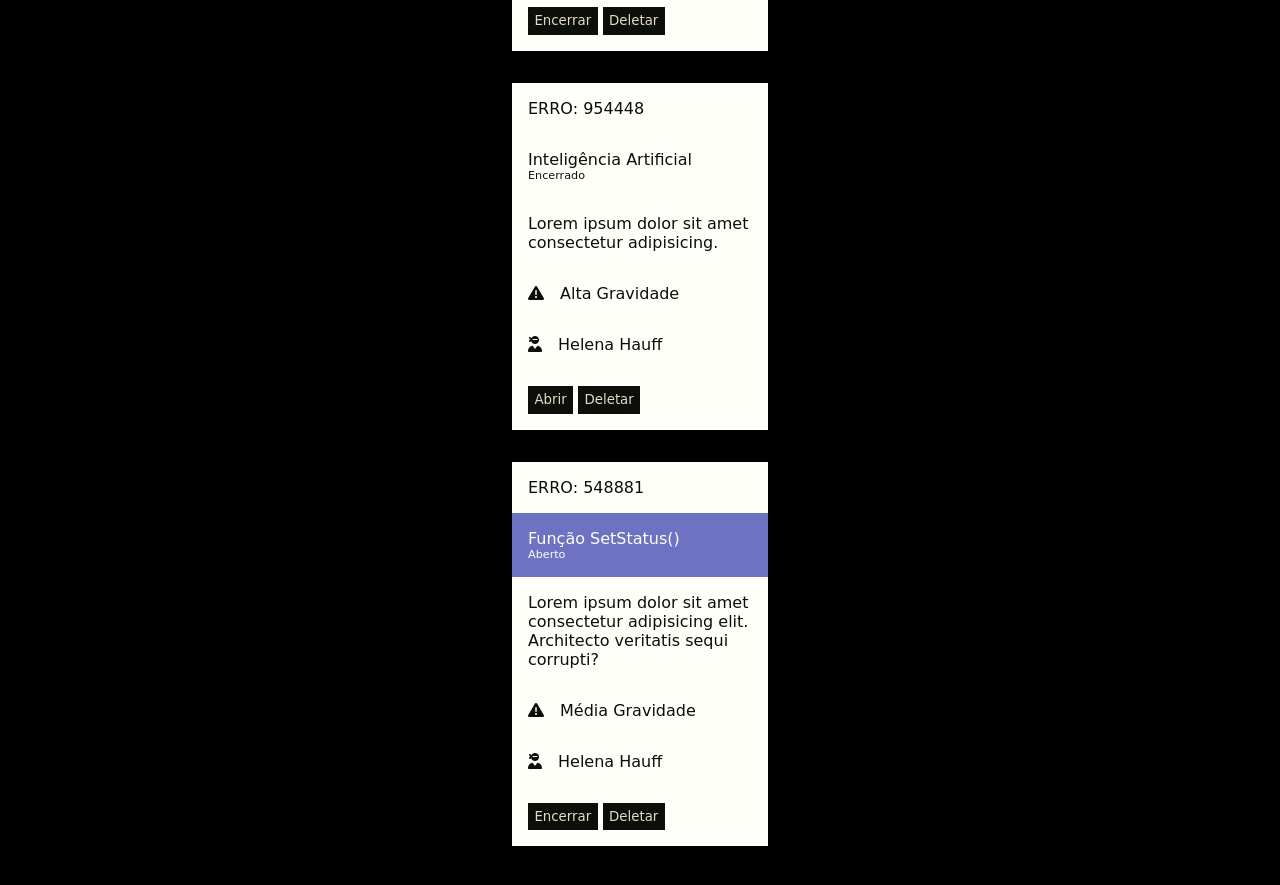
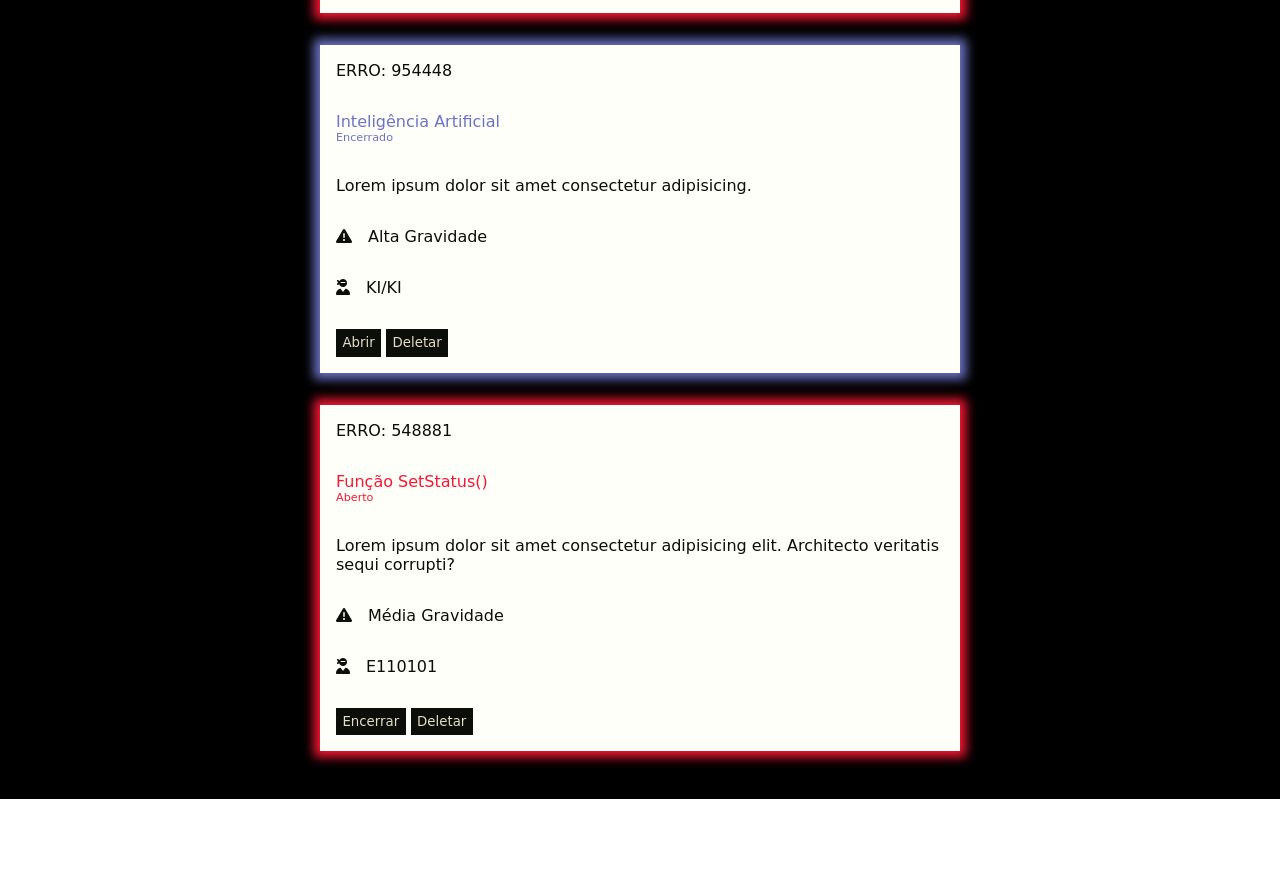
Before and after one commit to codigoisaac/ErrorVase, a plain HTML site: page index-new.html in a window 1280 px wide. Shown: the part 1163-2048 px from the top of the page. After the commit the page ends 1962 px from the top, so only its background shows below. Drawn offline with Linux system fonts and the light colour scheme; a web font is replaced by a local one.

Commit message:
Added Responsiveness and style for the issues

```diff
--- a/index-new.html
+++ b/index-new.html
@@ -9,7 +9,6 @@
   <body>
     <section id="home">
       <div id="title">
-        <img src="logo.png" alt="logo" />
         ErrorVase
       </div>
 
@@ -54,9 +53,9 @@
 
     <section id="issues" class="centered">
       <!-- Erros como exemplo -->
-      <div class="issue">
+      <div class="issue issue-open">
         <div class="id">ERRO: 877445</div>
-        <div class="title-n-status-open">
+        <div class="title-n-status">
           <div class="title">Acesso ao Servidor</div>
           <div class="status">Aberto</div>
         </div>
@@ -75,9 +74,9 @@
         </div>
       </div>
 
-      <div class="issue">
+      <div class="issue issue-closed">
         <div class="id">ERRO: 954448</div>
-        <div class="title-n-status-closed">
+        <div class="title-n-status">
           <div class="title">Inteligência Artificial</div>
           <div class="status">Encerrado</div>
         </div>
@@ -87,18 +86,16 @@
         <div class="severity">
           <i class="icon fas fa-exclamation-triangle"></i>Alta Gravidade
         </div>
-        <div class="assign">
-          <i class="icon fas fa-user-ninja"></i>Helena Hauff
-        </div>
+        <div class="assign"><i class="icon fas fa-user-ninja"></i>KI/KI</div>
         <div class="buttons">
           <button class="btn btn-warning">Abrir</button>
           <button class="btn btn-danger">Deletar</button>
         </div>
       </div>
 
-      <div class="issue">
+      <div class="issue issue-open">
         <div class="id">ERRO: 548881</div>
-        <div class="title-n-status-open">
+        <div class="title-n-status">
           <div class="title">Função SetStatus()</div>
           <div class="status">Aberto</div>
         </div>
@@ -109,9 +106,7 @@
         <div class="severity">
           <i class="icon fas fa-exclamation-triangle"></i>Média Gravidade
         </div>
-        <div class="assign">
-          <i class="icon fas fa-user-ninja"></i>Helena Hauff
-        </div>
+        <div class="assign"><i class="icon fas fa-user-ninja"></i>E110101</div>
         <div class="buttons">
           <button class="btn btn-warning">Encerrar</button>
           <button class="btn btn-danger">Deletar</button>
--- a/style.css
+++ b/style.css
@@ -34,9 +34,6 @@ section {
   flex-grow: 1;
   /* font-size: 7rem; */
   font-size: 2rem;
-}
-#title img {
-  display: none;
 }
 
 #vase {
@@ -116,14 +113,23 @@ form {
   color: var(--black);
   background-color: var(--white);
   margin: 1rem 0;
-  max-width: 256px;
+  width: 80vw;
+  /* box-shadow: 0px 0px 10px 6px var(--white); */
 }
 .issue > * {
   padding: 1rem;
 }
-.issue .title-n-status-open {
-  background-color: var(--purple);
-  color: var(--white);
+.issue-open {
+  box-shadow: 0px 0px 10px 6px var(--red);
+}
+.issue-open .title-n-status {
+  color: var(--red);
+}
+.issue-closed {
+  box-shadow: 0px 0px 10px 6px var(--purple);
+}
+.issue-closed .title-n-status {
+  color: var(--purple);
 }
 .issue .status {
   font-size: 0.7rem;
@@ -138,3 +144,32 @@ form {
 .icon {
   margin-right: 1rem;
 }
+
+/* Mobile L  */
+@media only screen and (min-width: 425px) {
+  .issue {
+    width: 70vw;
+  }
+
+  #title {
+    font-size: 3rem;
+  }
+}
+
+/* Tablet */
+@media only screen and (min-width: 768px) {
+  .issue {
+    width: 60vw;
+  }
+}
+
+/* Laptop  */
+@media only screen and (min-width: 1024px) {
+  .issue {
+    width: 50vw;
+  }
+}
+
+/* 4K  */
+@media only screen and (min-width: 2560px) {
+}
```
